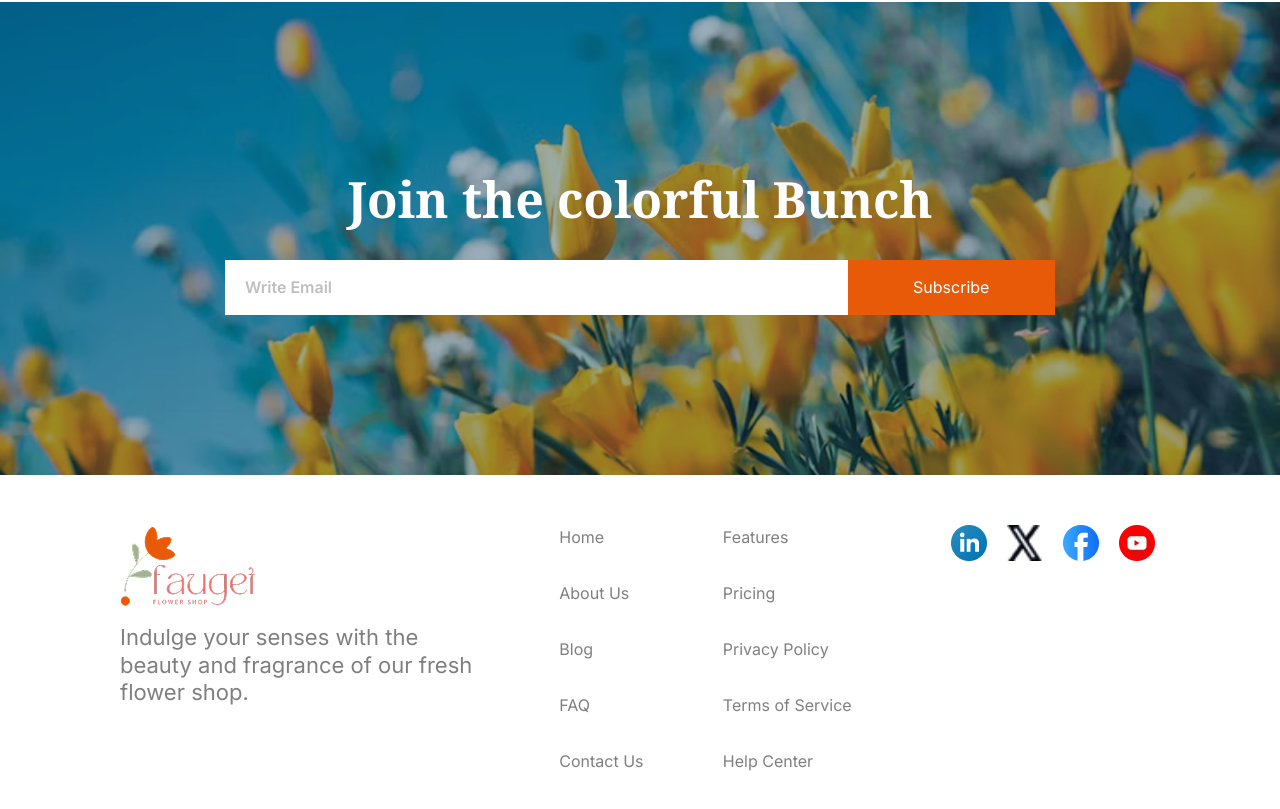
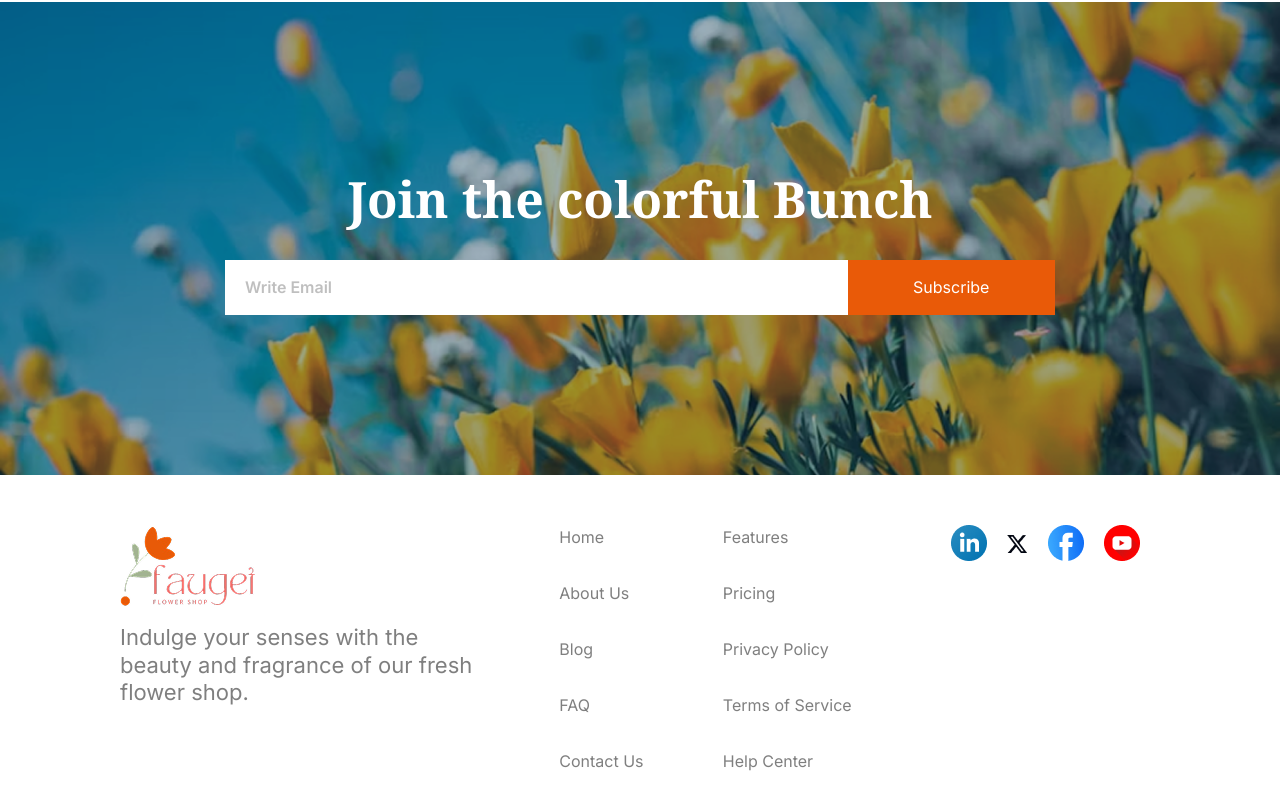
Before and after one commit to naymulislamnay/Flower-Shop-Assignment-02, a plain HTML site: page index.html in a window 1280 px wide. Shown: the part 3706-4515 px from the top of the page. Drawn offline with nearby package versions, Linux system fonts and the light colour scheme.

Commit message:
last moment update

```diff
--- a/index.html
+++ b/index.html
@@ -317,9 +317,9 @@
             </div>
 
             <!-- social icons -->
-            <div class="flex gap-5 max-w-fit px-0 lg:px-5">
+            <div class="flex gap-5 max-w-fit px-0 lg:px-5 items-center lg:items-start ">
                 <img src="./assets/icon-linkedin.png" alt="" class="max-w-[36px] max-h-[36px]">
-                <img src="./assets/icon-twitter.png" alt="" class=" max-w-[36px] max-h-[36px]">
+                <img src="./assets/icon-twitter.png" alt="" class="mt-0 lg:mt-[10px] max-w-[36px] max-h-[36px]">
                 <img src="./assets/icon-facebook.png" alt="" class="max-w-[36px] max-h-[36px]">
                 <img src="./assets/icon-youtube.png" alt="" class="max-w-[36px] max-h-[36px]">
             </div>
```
